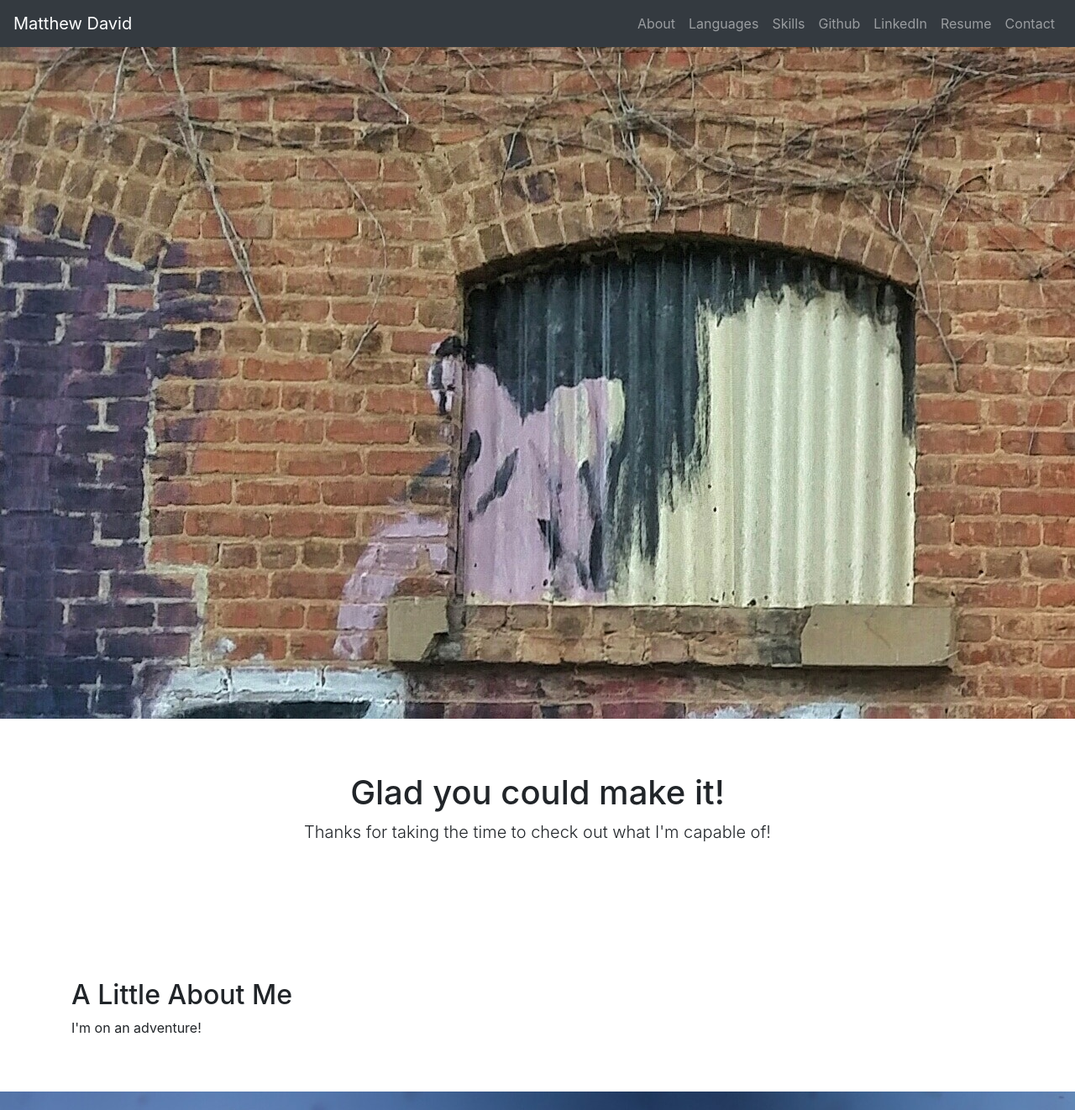
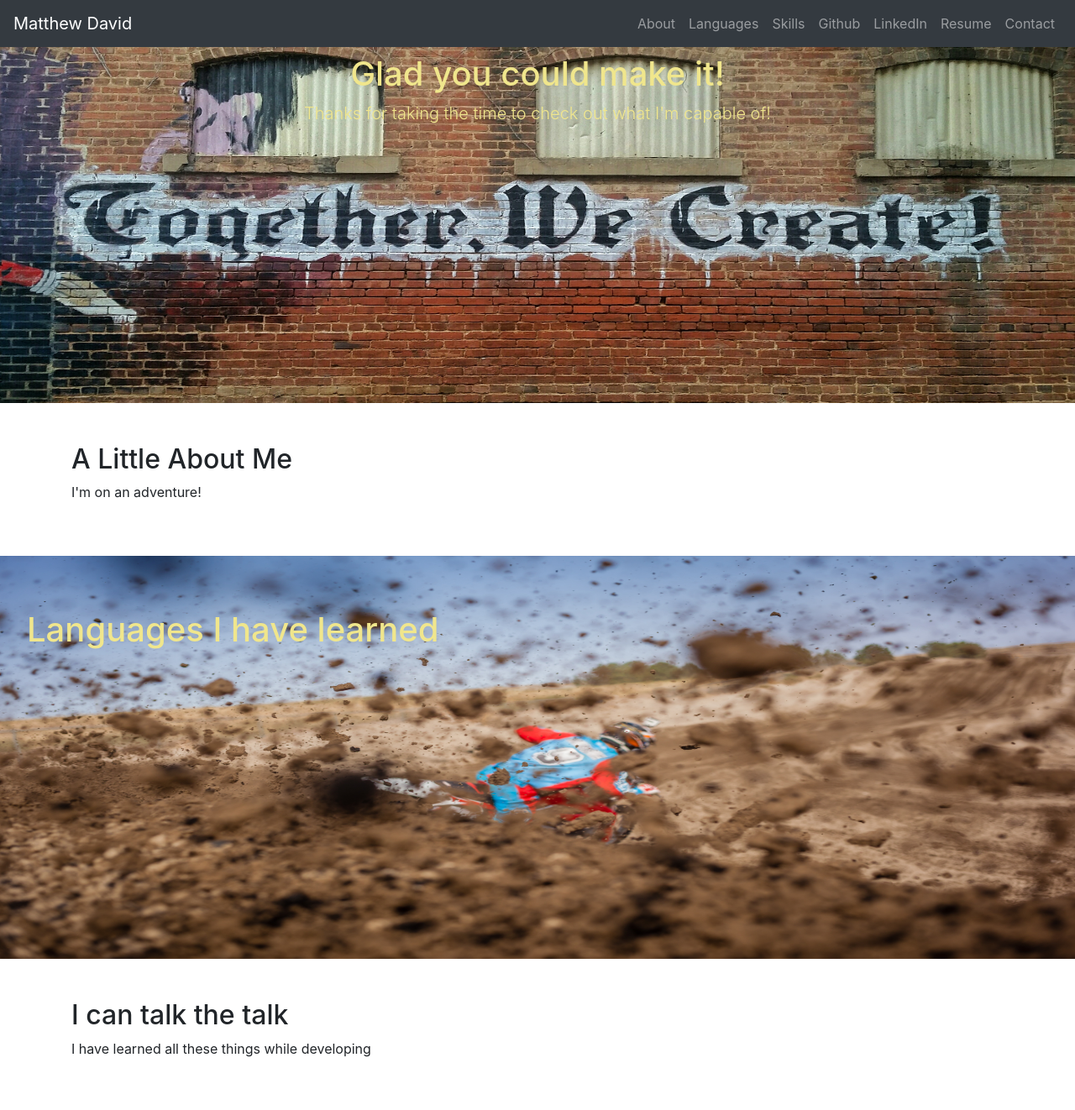
Before and after one commit to mdavid50/pwp, a PHP site: page / in a window 1280 px wide. Shown: the top 1322 px of the page at 84% size. Run offline with PHP 8.4, Linux system fonts and the light colour scheme.

Commit message:
added structure and background

```diff
--- a/public_html/index.php
+++ b/public_html/index.php
@@ -13,17 +13,14 @@
     <link rel="stylesheet" href="https://maxcdn.bootstrapcdn.com/bootstrap/4.0.0-beta.2/css/bootstrap.min.css" integrity="sha384-PsH8R72JQ3SOdhVi3uxftmaW6Vc51MKb0q5P2rRUpPvrszuE4W1povHYgTpBfshb" crossorigin="anonymous">
 
     <!-- java script link -->
-    <script src="style/script.js"></script>
+    <script src="scripts/main.js"></script>
 
 </head>
 
-<body class="sfooter home-layout parallax">
-<div class="sfooter content">
-
-
+<body>
 
 	<!-- navigation bar -->
-	<nav class="navbar navbar-default navbar-expand-md navbar-dark bg-dark" id="top-of-page">
+	<nav class="navbar fixed-top navbar-default navbar-expand-md navbar-dark bg-dark" id="top-of-page">
 		<a class="navbar-brand" href="index.php">Matthew David</a>
 		<button class="navbar-toggler" type="button" data-toggle="collapse" data-target="#navbarTogglerDemo01" aria-controls="navbarTogglerDemo01" aria-expanded="false" aria-label="Toggle navigation">
 			<span class="navbar-toggler-icon"></span>
@@ -56,19 +53,15 @@
 	</nav>
 
 	<!--parallax first section -->
-	<div class="parallax-content">
-		<div class="parallax"></div>
-	</div>
-
-	<!-- welcome 'hero' section -->
-	<section class="welcome p-t-nav">
-		<div class="container">
+	<section class="parallax-content">
+		<div class="parallax">
 			<div class="jumbotron bg-transparent text-center">
 				<h1>Glad you could make it!</h1>
 				<p class="lead">Thanks for taking the time to check out what I'm capable of!</p>
 			</div>
 		</div>
-	</section><!--/.welcome-->
+	</section>
+
 
 	<!-- about Matt David -->
 	<section class="p-5 solid mt-0" id="about">
@@ -84,9 +77,43 @@
 
 	<!-- parallax second section -->
 	<div class="parallax-content2">
-		<div class="parallax"></div>
+		<div class="parallax">
+			<div class="jumbotron bg-transparent float-left">
+				<h1>Languages I have learned</h1>
+			</div>
+		</div>
 	</div>
 
-	<section class=""
-</div>
+	<!-- Languages I know -->
+	<section class="p-5 solid mt-0" id="languages">
+		<div class="container">
+			<div class="row">
+				<div class="col-md-8 col-lr-6">
+					<h2>I can talk the talk</h2>
+					<p>I have learned all these things while developing</p>
+				</div>
+			</div>
+		</div>
+	</section>
+
+	<!-- parallax third section -->
+	<div class="parallax-content3">
+		<div class="parallax">
+			<div class="jumbotron bg-transparent float-right">
+				<h1>My Other Attributes</h1>
+				<p>Soft skills gathered over time</p>
+			</div>
+		</div>
+	</div>
+
+	<section class="p-5 solid mt-0" id="skills">
+		<div class="container">
+			<div class="row">
+				<div class="col-md-8 col-lr-6">
+					<h2>Skills</h2>
+					<p>Slacking, Sleeping, eating, bbbrrrraaaaappppppp</p>
+				</div>
+			</div>
+		</div>
+	</section>
 </body>
--- a/public_html/style/style.css
+++ b/public_html/style/style.css
@@ -1,22 +1,56 @@
+.jumbotron {
+	color: khaki;
+}
+
+#top-of-page {
+	position: fixed;
+	width: 100%;
+}
+
 .parallax {
 
-	/*set a spacific height*/
-	height: 800px;
+	/*set a spacific height
+	height: 800px;*/
 
-	/*create the parallax scrolling effect */
+	/*create the parallax scrolling effect
 	background-attachment: fixed;
 	background-position: center;
 	background-repeat: no-repeat;
-	background-size: cover;
+	background-size: cover;*/
+}
+
+@media only screen and (max-device-width: 768px) {
+	.parallax {
+		background-attachment: scroll;
+	}
 }
 
 @media(min-width: 769px) {
 	.parallax-content{
 		background-image: url("../images/my-life.jpg");
+		width: 100%;
+		position: relative;
+		/* background: url(/_images/header_trees.png) no-repeat; */
+		background-size: 100% 100%;
+		height: 60vh;
 	}
 
 	.parallax-content2{
 		background-image: url("../images/gabriel.jpg");
+		width: 100%;
+		position: relative;
+		/* background: url(/_images/header_trees.png) no-repeat; */
+		background-size: 100% 100%;
+		height: 60vh;
+	}
+
+	.parallax-content3{
+		background-image: url("../images/ryan.jpg");
+		width: 100%;
+		position: relative;
+		/* background: url(/_images/header_trees.png) no-repeat; */
+		background-size: 100% 100%;
+		height: 60vh;
 	}
 
 }
```
Also changed, not shown: public_html/scripts/main.js (added).
